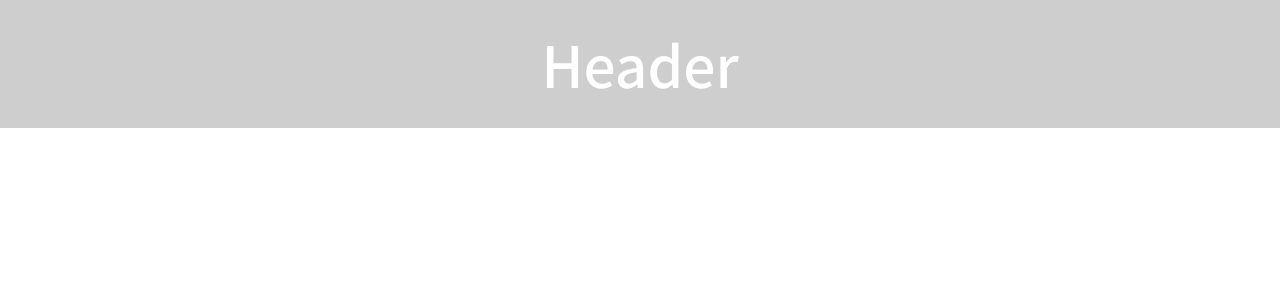
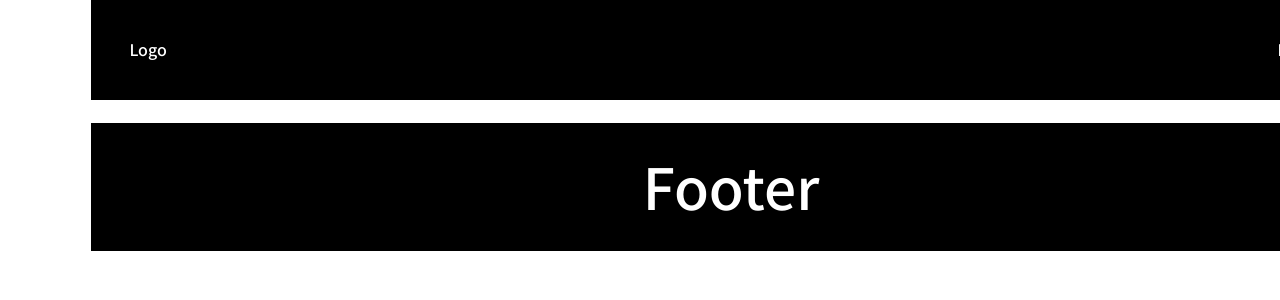
Before and after one commit to vasily88/porfolio, a React (Create React App) app: page / in a window 1280 px wide. Shown: the top 300 px of the page. Built offline with nearby package versions, Linux system fonts and the light colour scheme.

Commit message:
27_4_2022

```diff
--- a/package.json
+++ b/package.json
@@ -3,12 +3,14 @@
   "version": "0.1.0",
   "private": true,
   "dependencies": {
+    "@material-ui/core": "^4.12.4",
+    "@material-ui/icons": "^4.11.3",
     "@testing-library/jest-dom": "^5.16.2",
     "@testing-library/react": "^12.1.4",
     "@testing-library/user-event": "^13.5.0",
     "react": "^17.0.2",
     "react-dom": "^17.0.2",
-    "react-scripts": "5.0.0",
+    "react-scripts": "^2.1.3",
     "web-vitals": "^2.1.4"
   },
   "scripts": {
--- a/src/App.js
+++ b/src/App.js
@@ -2,12 +2,17 @@ import React from 'react';
 import './resources/style.css';
 
 import Header from './components/header/header';
+import Footer from './components/footer/footer';
 
 const App = () => {
     return(
         <div className='App'>
 
             <Header />
+            <div className='main'>
+                Main
+            </div>
+            <Footer />
 
         </div>
     );
--- /dev/null
+++ b/src/components/drawer/drawer.js
@@ -0,0 +1,12 @@
+import React from 'react';
+
+const Drawer = () => {
+    return(
+        <div className='drawer'>
+            Drawer
+        </div>
+    );
+
+}
+
+export default Drawer;
--- a/src/components/footer/footer.js
+++ b/src/components/footer/footer.js
@@ -0,0 +1,12 @@
+import React from 'react';
+import './style.css';
+
+const Footer = () => {
+    return(
+        <div className='footer'>
+            Footer
+        </div>
+    );
+}
+
+export default Footer;
--- a/src/components/footer/style.css
+++ b/src/components/footer/style.css
@@ -0,0 +1,12 @@
+.footer{
+    width: 100%;
+    height: 10vw;
+    color: #fff;
+    background-color: #000;
+    display: flex;
+    align-items: center;
+    justify-content: center;
+    font-size: 5vw;
+    font-weight: 600;
+    color: #fff;
+}
--- a/src/components/header/header.js
+++ b/src/components/header/header.js
@@ -1,10 +1,17 @@
 import React from 'react';
 import './style.css';
+
+import Drawer from '../drawer/drawer';
 
 const Header = () => {
     return(
         <div className='header'>
-            Header
+            <div className='menu'>
+                <Drawer />
+                <div className='mainLogo'>
+                    Logo
+                </div>
+            </div>
         </div>
     );
 }
--- a/src/components/header/style.css
+++ b/src/components/header/style.css
@@ -1,11 +1,16 @@
 .header{
     width: 100%;
-    height: 10vw;
     color: #fff;
-    background-color: #cecece;
+    background-color: #000;
     display: flex;
     align-items: center;
     justify-content: center;
-    font-size: 5vw;
     font-weight: 600;
 }
+.menu{
+    width: 100%;
+    padding: 3vw 3vw;
+    display: flex;
+    align-items: center;
+    justify-content: space-between;
+}
--- a/src/resources/style.css
+++ b/src/resources/style.css
@@ -1,7 +1,9 @@
 *{
+    direction: rtl;
     margin: 0;
     padding: 0;
     box-sizing: content-box;
+    font-size: 18px;
 }
 body{
     font-family: 'Assistant', sans-serif;
```
Also changed, not shown: src/components/drawer/drawer.css (added), 1 other file (tests, documents, lock files or other folders).
